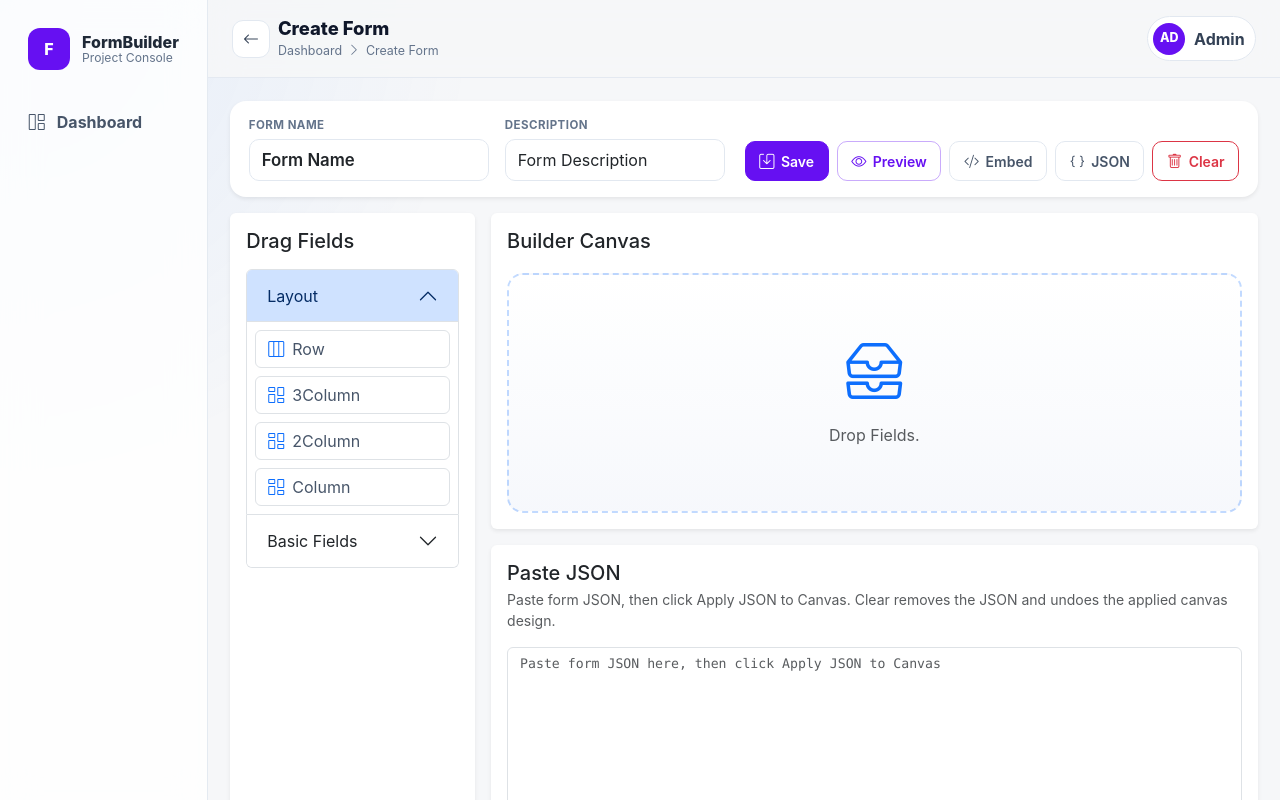
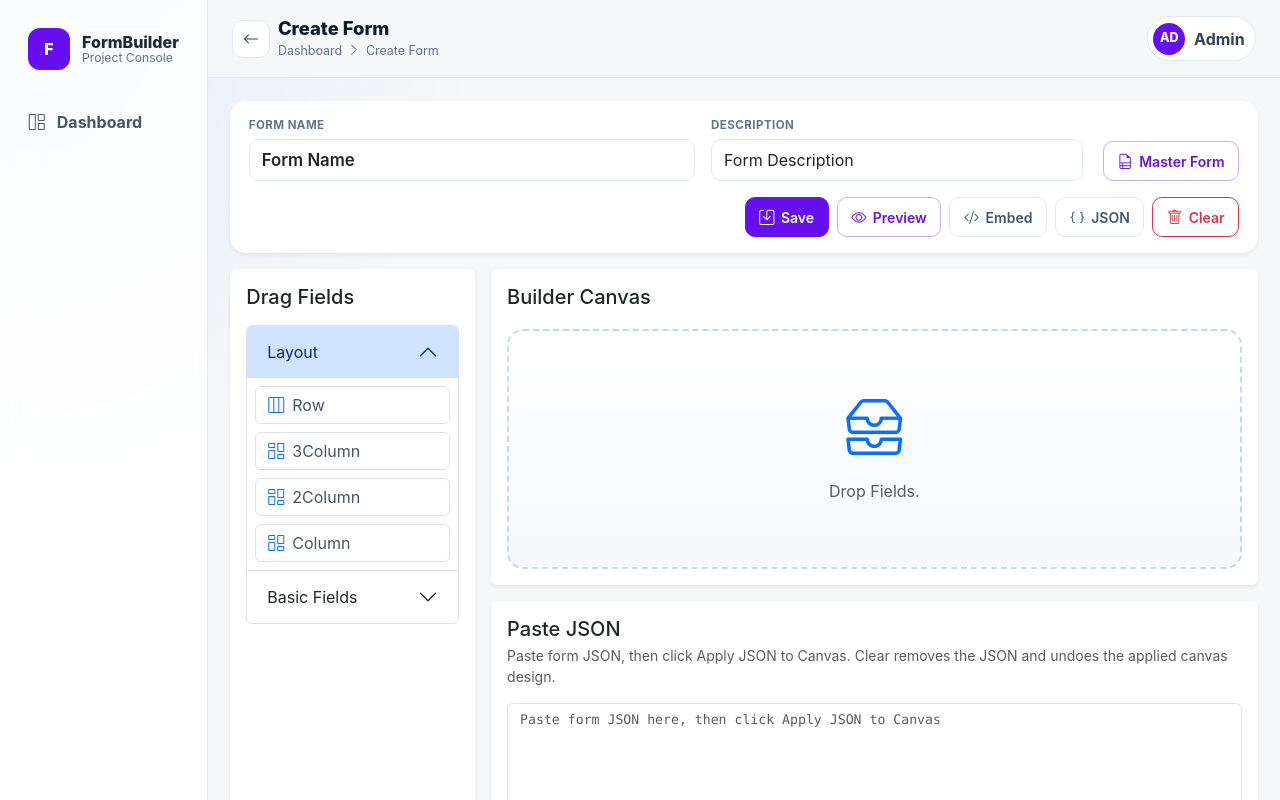
Before and after one commit to jayakrishnakjk/Form-Builder, a React (Vite) app: page /builder/1 in a window 1280 px wide. Shown: the top 800 px of the page. Built offline with nearby package versions, Linux system fonts and the light colour scheme.

Commit message:
Master Form button added

```diff
--- a/src/features/builder/components/FormToolbar.jsx
+++ b/src/features/builder/components/FormToolbar.jsx
@@ -79,6 +79,11 @@ function FormToolbar() {
             </div>
           </div>
 
+          <button className="btn btn-outline-primary form-toolbar-btn" type="button">
+            <i className="bi bi-file-earmark-ruled" />
+            <span>Master Form</span>
+          </button>
+
           <div className="form-toolbar-actions" role="toolbar" aria-label="Form actions">
             <button className="btn btn-primary form-toolbar-btn" onClick={handleSave} type="button">
               <i className="bi bi-save" />
```
